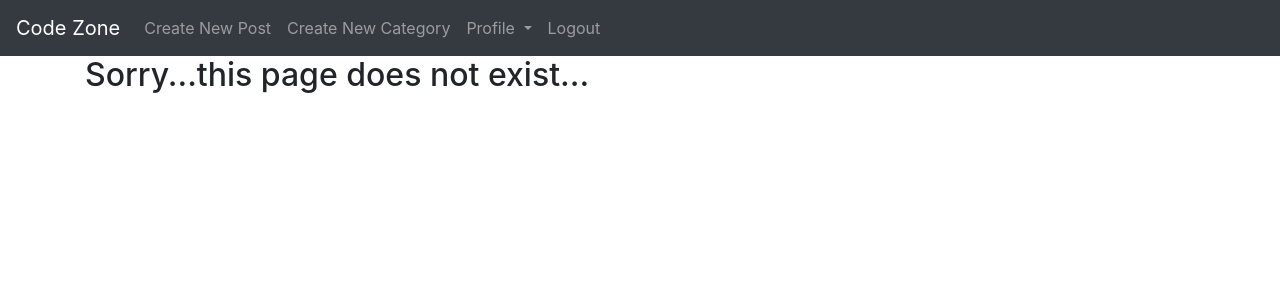
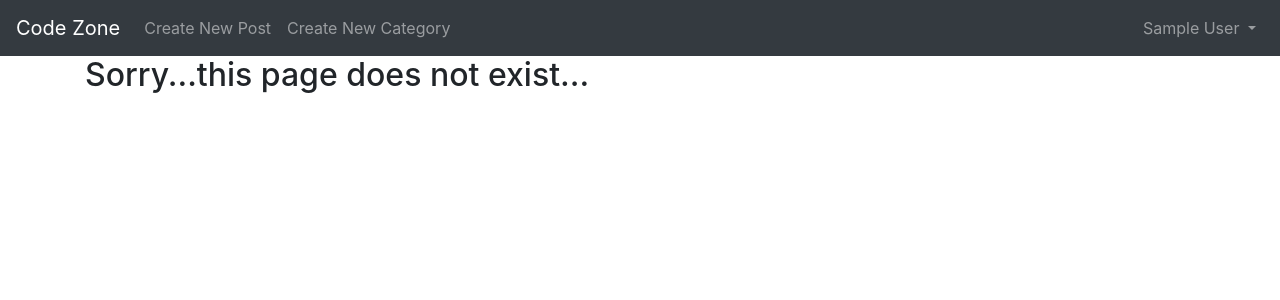
Before and after one commit to matt70iu/Project-4-fullstack-v2, a Django app: page /category/1/ in a window 1280 px wide. Shown: the top 300 px of the page. Run offline with Django 3.2, Linux system fonts and the light colour scheme; the visitor is signed in with stand-in values (Sample User, id 1); data that the repository does not hold is empty.

Commit message:
profile details under logged in user and remove previous profile menu, add x-frames to settings for Heroku

```diff
--- a/codezone/settings.py
+++ b/codezone/settings.py
@@ -29,6 +29,8 @@ SECRET_KEY = os.environ.get('SECRET_KEY')
 
 # SECURITY WARNING: don't run with debug turned on in production!
 DEBUG = True
+
+X_FRAME_OPTIONS = 'SAMEORIGIN'
 
 ALLOWED_HOSTS = ['codezone-p4-v2.herokuapp.com', 'localhost']
 
--- a/mainblog/templates/base.html
+++ b/mainblog/templates/base.html
@@ -50,33 +50,6 @@
                     <a class="nav-link" href="{% url 'new_category' %}">Create New Category</a>
                 </li>
 
-                <li class="nav-item dropdown">
-                    <a class="nav-link dropdown-toggle" href="#" id="navbarDropdown" role="button"
-                        data-toggle="dropdown" aria-haspopup="true" aria-expanded="false">
-                        Profile
-                    </a>
-                    <div class="dropdown-menu" aria-labelledby="navbarDropdown">
-                        <a class="dropdown-item" href="{% url 'edit_profile' %}">Edit Settings</a>
-                        {% if user.profile.id %}
-
-                        <a class="dropdown-item" href="{% url 'edit_profile_page' user.profile.id %}">Edit Profile
-                            Page</a>
-
-                        <a class="dropdown-item" href="{% url 'show_profile_page' user.profile.id %}">Show Profile
-                        Page</a>
-
-                        {% else %}
-
-                        <a class="dropdown-item" href="{% url 'create_profile_page' %}">Create Profile
-                            Page</a>
-
-                        {% endif %}
-                    </div>
-                </li>
-
-                <li class="nav-item">
-                    <a class="nav-link" href="{% url 'logout' %}">Logout</a>
-                </li>
                 {% else %}
 
 
@@ -91,18 +64,38 @@
                 {% endif %}
             </ul>
             {% if user.is_authenticated %}
-            {% if user.profile.id %}
             <ul class="navbar-nav ml-auto">
-                <li class="nav-item">
-                    <a class="nav-link" href="{% url 'show_profile_page' user.profile.id %}">
+
+                <li class="nav-item dropdown">
+                    <a class="nav-link dropdown-toggle" href="#" id="navbarDropdown" role="button"
+                        data-toggle="dropdown" aria-haspopup="true" aria-expanded="false">
                         {{ user.first_name }}
                         {{ user.last_name }}
+                    </a>
+                    <div class="dropdown-menu dropdown-menu-right" aria-labelledby="navbarDropdown">
+                        <a class="dropdown-item" href="{% url 'edit_profile' %}">Edit Settings</a>
+                        {% if user.profile.id %}
 
+                        <a class="dropdown-item" href="{% url 'edit_profile_page' user.profile.id %}">Edit Profile
+                            Page</a>
 
-                    </a>
+                        <a class="dropdown-item" href="{% url 'show_profile_page' user.profile.id %}">Show Profile
+                            Page</a>
+
+                        {% else %}
+
+                        <a class="dropdown-item" href="{% url 'create_profile_page' %}">Create Profile
+                            Page</a>
+
+                        {% endif %}
+
+                        <a class="dropdown-item" href="{% url 'logout' %}">Logout</a>
+                    </div>
+                </li>
+
+                </a>
                 </li>
             </ul>
-            {% endif %}
             {% endif %}
         </div>
     </nav>
```
